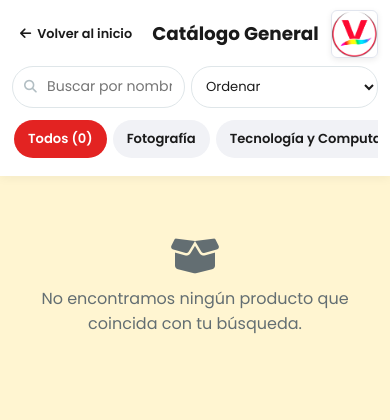
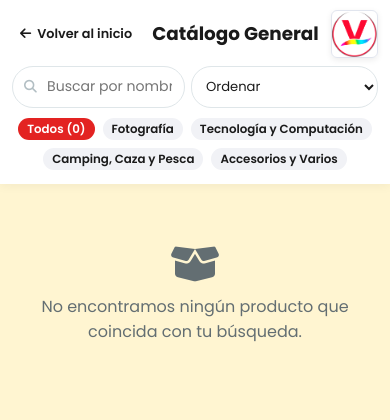
Before and after one commit to fotovitale/Fotografiavitale, a Django app: page /catalogo/ in a window 390 px wide. Shown: the top 420 px of the page. Run offline with Django 5.2, Linux system fonts and the light colour scheme; data comes from the database, SQL or seed files in the repository; data that the repository does not hold is empty.

Commit message:
style: mostrar categorias en multiples lineas compactas sin scroll

```diff
--- a/ecommerce/templates/catalogo.html
+++ b/ecommerce/templates/catalogo.html
@@ -43,9 +43,26 @@
         .search-box input:focus { border-color: var(--primary); box-shadow: 0 0 6px rgba(255, 107, 107, 0.2); }
         .search-box i { position: absolute; left: 12px; top: 50%; transform: translateY(-50%); color: #b2bec3; font-size: 0.8rem; }
         .orden-box select { background-color: white; border: 1px solid #dfe6e9; padding: 8px 12px; border-radius: 20px; font-size: 0.8rem; color: var(--dark); outline: none; cursor: pointer; font-weight: 500; height: 100%; }
-        .categorias-bar { display: flex; justify-content: center; flex-wrap: wrap; gap: 6px; }
-        .btn-filtro { background-color: #f1f2f6; border: none; padding: 5px 12px; border-radius: 16px; font-size: 0.8rem; font-weight: 600; cursor: pointer; color: var(--dark); transition: 0.2s; }
+        .categorias-bar {
+            display: flex;
+            flex-wrap: wrap;
+            justify-content: center;
+            gap: 8px;
+        }
+        .btn-filtro {
+            background-color: #f1f2f6;
+            border: none;
+            padding: 5px 12px;
+            border-radius: 16px;
+            font-size: 0.8rem;
+            font-weight: 600;
+            cursor: pointer;
+            color: var(--dark);
+            transition: 0.2s;
+            touch-action: manipulation;
+        }
         .btn-filtro.activo, .btn-filtro:hover { background-color: var(--primary); color: white; }
+
 
         /* ========================================== */
         /* CARRUSEL DE MINI-PROMOS                    */
@@ -285,24 +302,25 @@
             .search-box input { min-height: 42px !important; font-size: 0.88rem !important; padding: 8px 12px 8px 34px !important; }
             .orden-box select { min-height: 42px !important; font-size: 0.82rem !important; padding: 8px 10px !important; }
 
-            /* Categorías: scroll horizontal fluido */
+            /* Categorías: visibles todas en varias líneas, compactas para no empujar el contenido */
             .categorias-bar {
-                justify-content: flex-start !important;
-                flex-wrap: nowrap !important;
-                overflow-x: auto !important;
-                padding: 4px 2px 8px 2px !important;
-                -webkit-overflow-scrolling: touch;
-                scrollbar-width: none;
+                display: flex !important;
+                flex-wrap: wrap !important;
+                justify-content: center !important;
+                gap: 8px !important;
+                overflow-x: visible !important;
+                padding: 2px 0 4px 0 !important;
             }
-            .categorias-bar::-webkit-scrollbar { display: none; }
             .btn-filtro {
-                flex-shrink: 0 !important;
-                white-space: nowrap !important;
-                min-height: 38px !important;
-                padding: 8px 14px !important;
-                font-size: 0.82rem !important;
-                border-radius: 20px !important;
+                flex-shrink: initial !important;
+                white-space: normal !important;
+                min-height: auto !important;
+                padding: 4px 9px !important;
+                font-size: 0.74rem !important;
+                border-radius: 12px !important;
+                line-height: 1.2 !important;
             }
+
 
             .mini-promos-section { padding: 0 10px !important; margin-top: 5px !important; }
             .mini-carousel-viewport { margin: 0 30px !important; padding: 5px 0 !important; }
@@ -382,6 +400,13 @@
 
         /* PANTALLAS MUY PEQUEÑAS (hasta 380px): 1 COLUMNA */
         @media (max-width: 380px) {
+            .categorias-bar {
+                gap: 5px 6px !important;
+            }
+            .btn-filtro {
+                padding: 3px 8px !important;
+                font-size: 0.7rem !important;
+            }
             .catalogo-grid {
                 grid-template-columns: 1fr !important;
                 gap: 14px !important;
```
